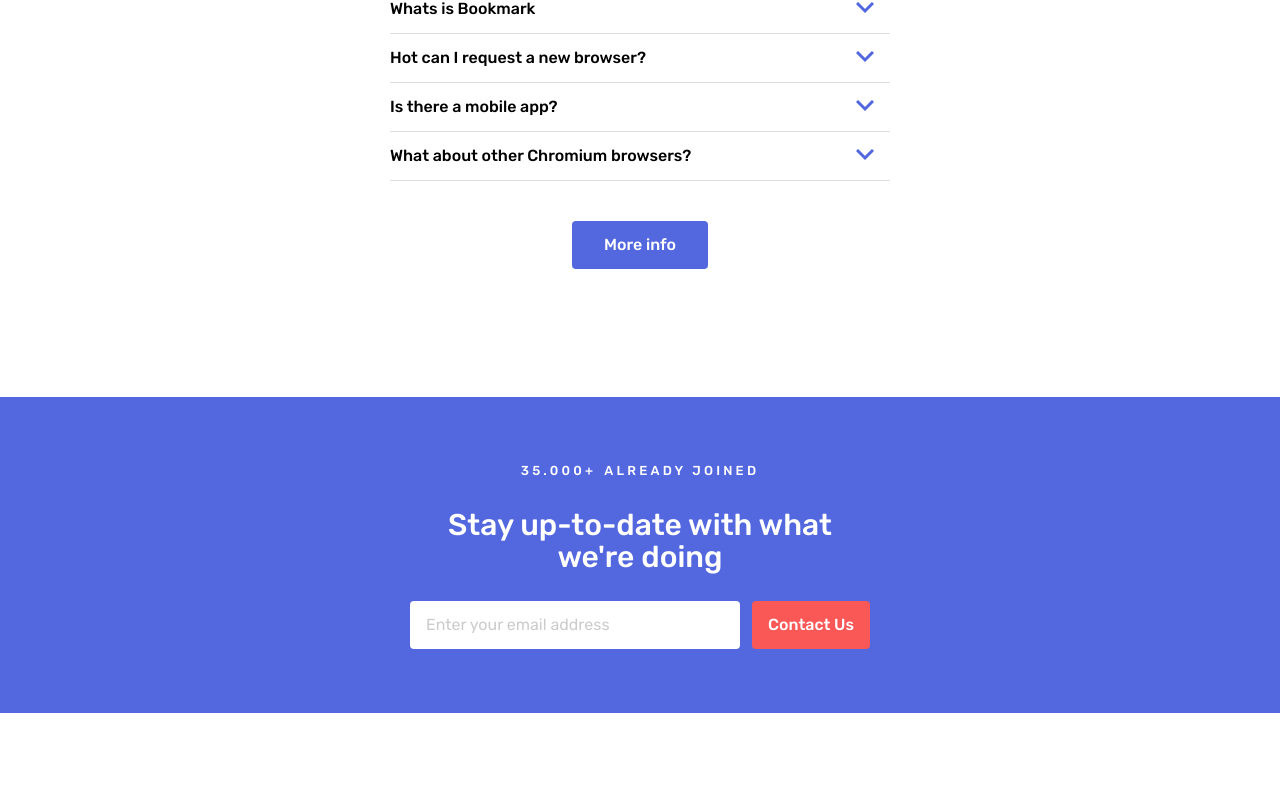
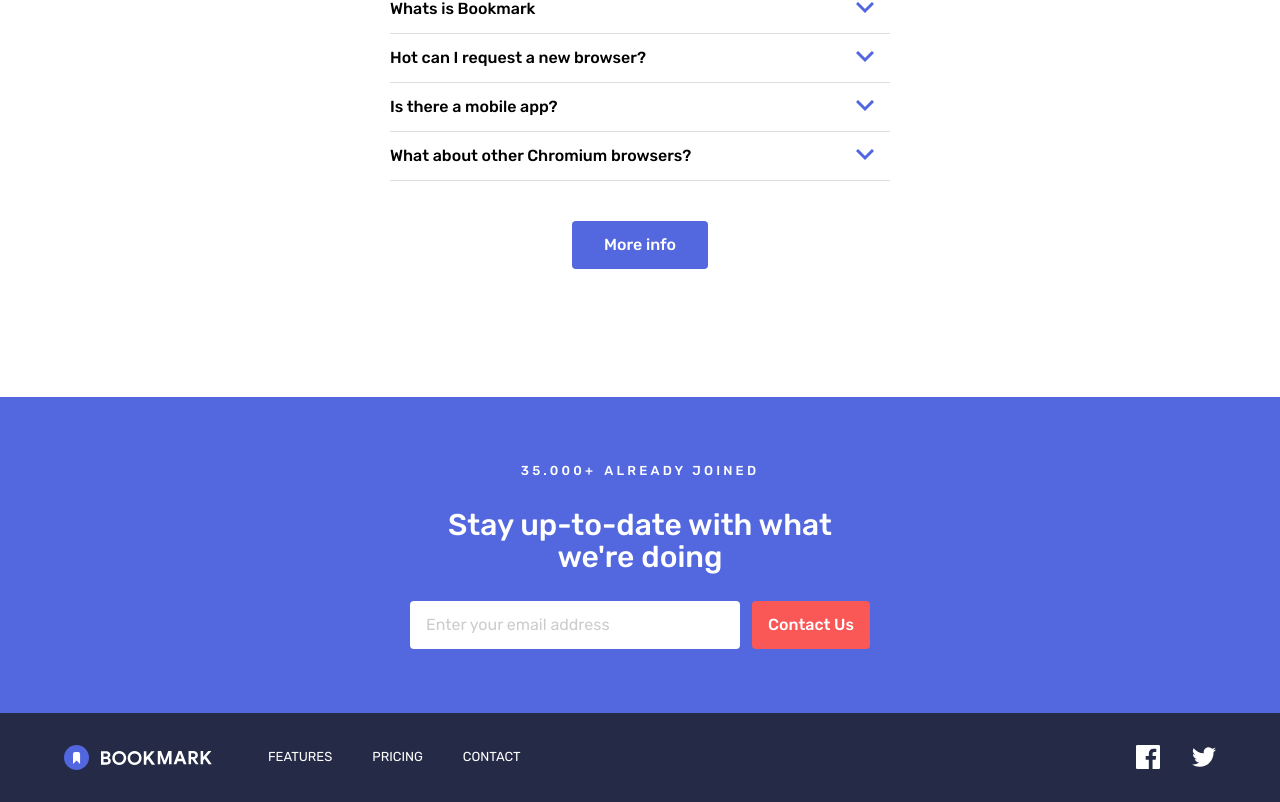
Before and after one commit to code-luanhs/bookmark, a React (Create React App) app: page / in a window 1280 px wide. Shown: the part 2464-3266 px from the top of the page. Before the commit the page ends 3177 px from the top, so only its background shows below. Built offline with nearby package versions, Linux system fonts and the light colour scheme.

Commit message:
feat: layout footer

```diff
--- a/src/App.js
+++ b/src/App.js
@@ -4,6 +4,7 @@ import Features from './components/Features';
 import Extensions from './components/Extensions';
 import Ask from './components/Ask';
 import Contact from './components/Contact';
+import Footer from './components/Footer';
 
 function App() {
   return (
@@ -14,6 +15,7 @@ function App() {
       <Extensions />
       <Ask />
       <Contact />
+      <Footer />
     </div>
   );
 }
--- /dev/null
+++ b/src/components/Footer/index.js
@@ -0,0 +1,42 @@
+function Footer() {
+  return (
+    <footer className="bg-dark-blue py-8">
+      <div className="max-w-container mx-auto text-white flex items-center justify-between">
+        <div className="flex items-center justify-start">
+          <img
+            src="images/logo-bookmark-white.svg"
+            alt="Logo"
+            loading="lazy"
+          />
+
+          <ul className="flex items-center gap-x-10 ml-14 font-normal text-[.813rem]">
+            <li>
+              <a href="#">FEATURES</a>
+            </li>
+            <li>
+              <a href="#">PRICING</a>
+            </li>
+            <li>
+              <a href="#">CONTACT</a>
+            </li>
+          </ul>
+        </div>
+
+        <ul className="flex items-center gap-x-8">
+          <li>
+            <a href="#">
+              <img src="images/icon-facebook.svg" alt="Facebook" loading="lazy" />
+            </a>
+          </li>
+          <li>
+            <a href="#">
+              <img src="images/icon-twitter.svg" alt="Twitter" loading="lazy" />
+            </a>
+          </li>
+        </ul>
+      </div>
+    </footer>
+  )
+}
+
+export default Footer;
```
Also changed, not shown: public/images/logo-bookmark-white.svg (added).
